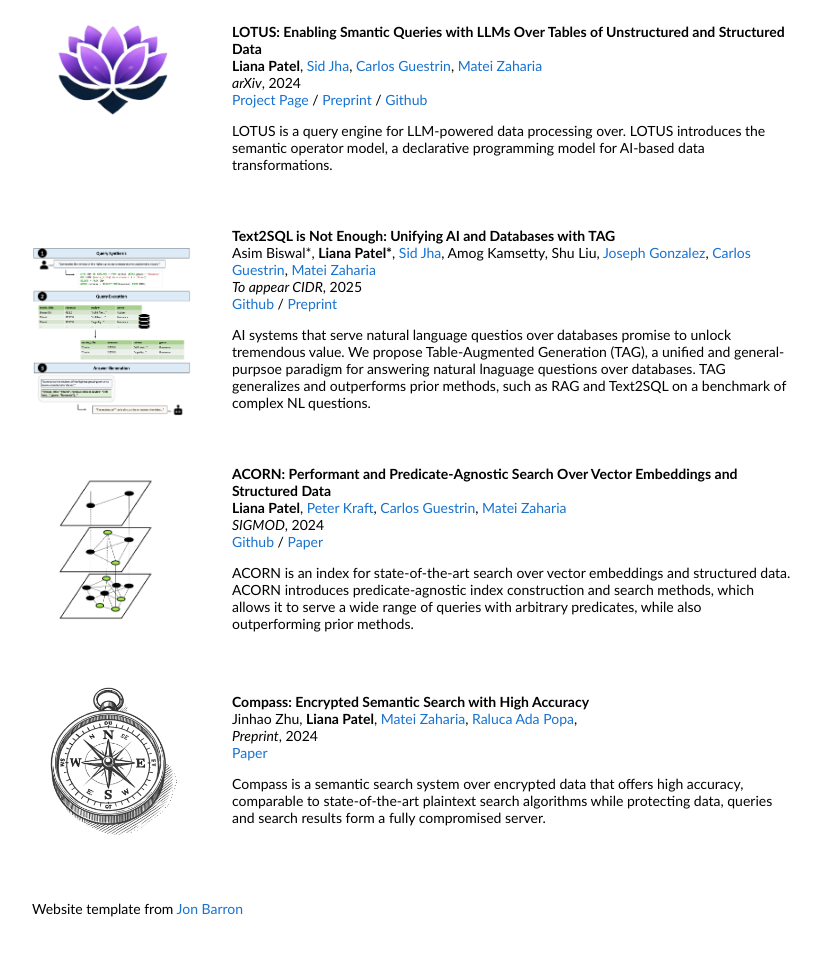
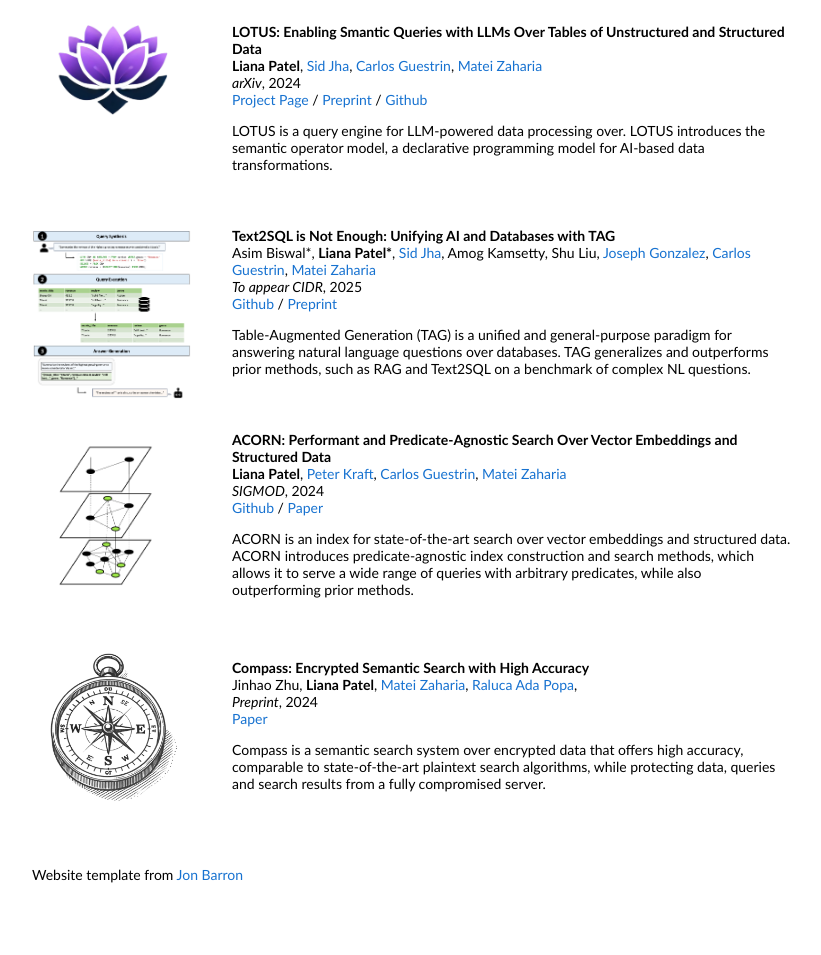
Before and after one commit to liana313/liana313.github.io, a plain HTML site: page index.html in a window 1280 px wide. Shown: the part 329-1284 px from the top of the page, without its empty margins (228-1049 px from the left). After the commit the page ends 1254 px from the top, so only its background shows below. Drawn offline with Linux system fonts and the light colour scheme.

Commit message:
fix text

```diff
--- a/index.html
+++ b/index.html
@@ -110,8 +110,8 @@
         <a href="https://arxiv.org/pdf/2408.14717">Preprint</a>
         <p></p>
         <p>
-          AI systems that serve natural language questios over databases promise to unlock tremendous value. We propose Table-Augmented Generation (TAG),
-          a unified and general-purpsoe paradigm for answering natural lnaguage questions over databases. TAG generalizes and outperforms prior methods, such as RAG and Text2SQL on a benchmark of complex NL questions.
+          Table-Augmented Generation (TAG) is
+          a unified and general-purpose paradigm for answering natural language questions over databases. TAG generalizes and outperforms prior methods, such as RAG and Text2SQL on a benchmark of complex NL questions.
         </p>
       </td>
     </tr>
@@ -167,7 +167,7 @@
         <a href="https://eprint.iacr.org/2024/1255">Paper</a>
         <p></p>
         <p>
-          Compass is a semantic search system over encrypted data that offers high accuracy, comparable to state-of-the-art plaintext search algorithms while protecting data, queries and search results form a fully compromised server.
+          Compass is a semantic search system over encrypted data that offers high accuracy, comparable to state-of-the-art plaintext search algorithms, while protecting data, queries and search results from a fully compromised server.
         </p>
       </td>
     </tr>
```
